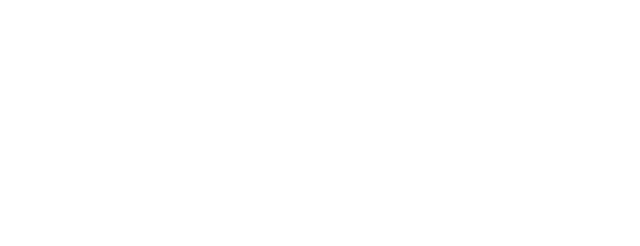
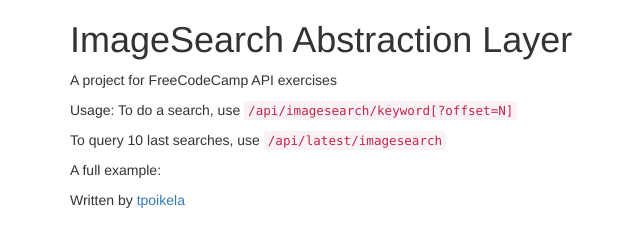
Before and after one commit to tpoikela/fcc-api-imagesearch, a website: page index.html in a window 1280 px wide. Shown: the whole page, without its empty margins (0-640 px from the left). Drawn offline with nearby package versions, Linux system fonts and the light colour scheme.

Commit message:
Added usage description to index.html.

```diff
--- a/index.html
+++ b/index.html
@@ -1,10 +1,43 @@
 <!DOCTYPE html>
 <html>
+<head>
 
-<head>
+<title>Image search abstraction layer</title>
+
+<!-- Bootstrap CSS and JavaScript -->
+<link rel="stylesheet" href="http://maxcdn.bootstrapcdn.com/bootstrap/3.3.6/css/bootstrap.min.css">
 </head>
 
 <body>
+
+<div class="container">
+
+  <h1>ImageSearch Abstraction Layer</h1>
+
+  <p>A project for FreeCodeCamp API exercises</p>
+
+  <p>Usage:
+    To do a search, use
+    <code>
+      /api/imagesearch/keyword[?offset=N]
+    </code>
+  </p>
+
+  <p>
+    To query 10 last searches, use
+    <code>
+      /api/latest/imagesearch
+    </code>
+  </p>
+
+  <p>A full example:<br/>
+
+  </p>
+
+  <p>Written by <a href="http://freecodecamp.com/tpoikela">tpoikela</a></p>
+
+</div>
+
 </body>
 
 </html>
```
